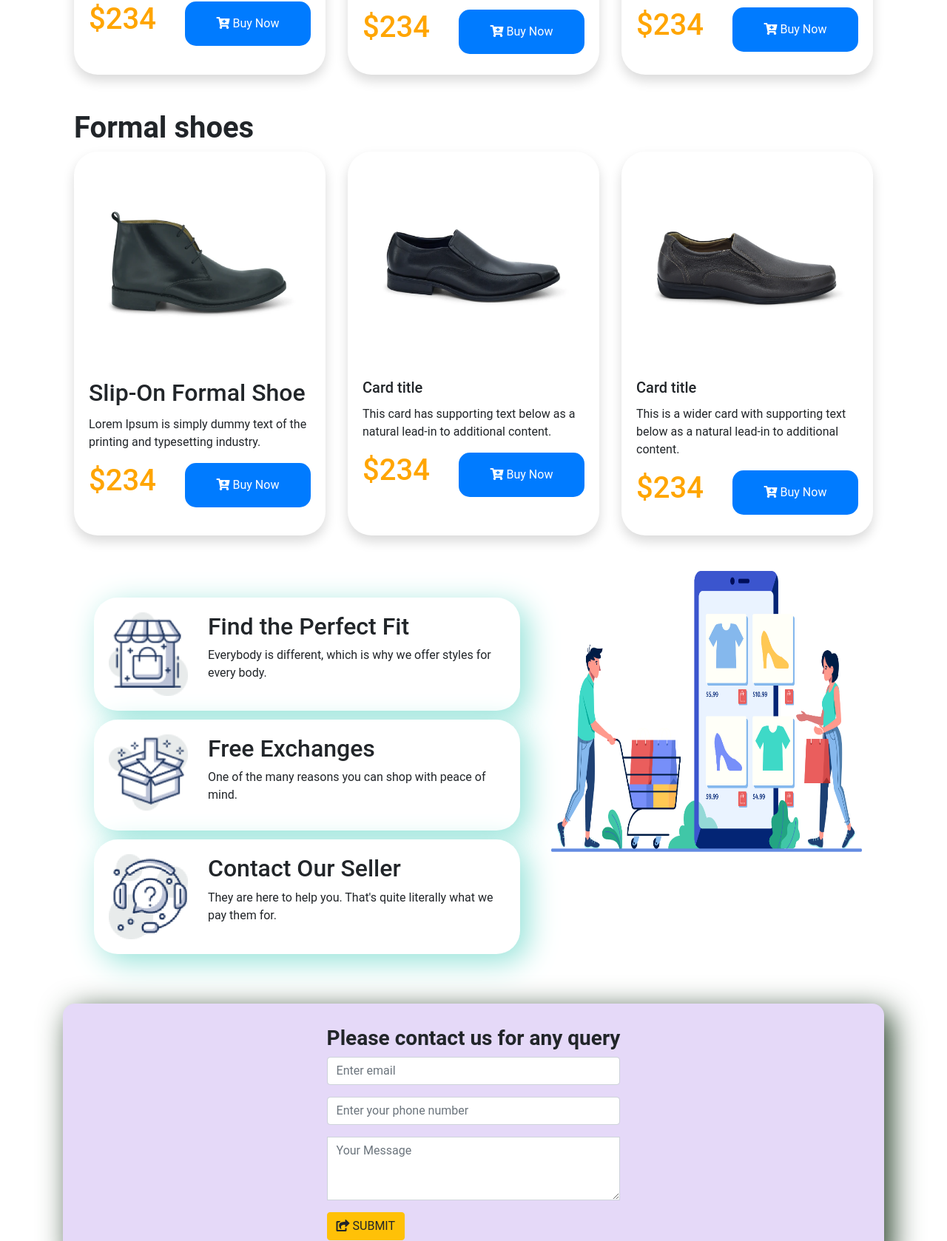
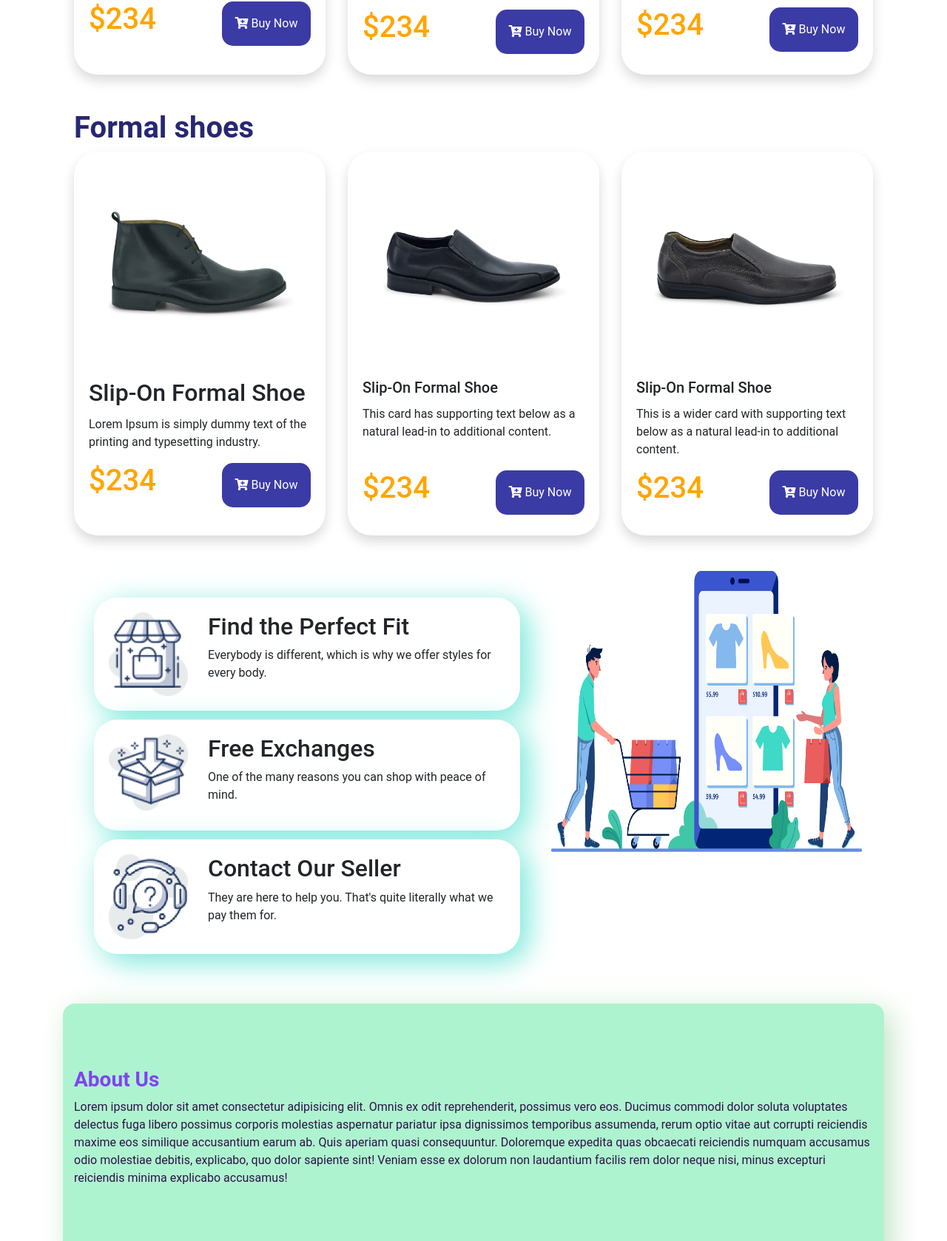
Before and after one commit to iamlaboniraz/Assignment02, a plain HTML site: page index.html in a window 1280 px wide. Shown: the part 1122-2800 px from the top of the page at 74% size. Drawn offline with nearby package versions, Linux system fonts and the light colour scheme.

Commit message:
final work

```diff
--- a/css/style.css
+++ b/css/style.css
@@ -1,6 +1,9 @@
 body{
     font-family: 'Fraunces', serif;
     font-family: 'Roboto', sans-serif;
+}
+h1{
+    color: rgb(39, 39, 114);
 }
 .panda-card{
     border: 0;
@@ -47,15 +50,16 @@ body{
 }
 .carousel-text-left button, .causal-shoe-body button, .formal-shoe-body button{
     color: white;
+    background-color: rgb(59, 59, 165);
     border: 0;
-    width: 170px;
+    width: 120px;
     height: 60px;
     border-radius: 15px;
 }
 .service-categories{
     border: 0;
     border-radius: 2em;
-    box-shadow:  10px 10px 40px rgb(147, 226, 216);
+    box-shadow:  10px 10px 40px rgb(114, 231, 216);
     margin: 2%;
 }
 .service-categories img{
--- a/index.html
+++ b/index.html
@@ -42,7 +42,7 @@
                 <a class="nav-link" href="#shoes">Product</a>
         </span>
             <span class="navbar-text">
-                <a class="nav-link" href="#carouselExampleSlidesOnly">About us</a>
+                <a class="nav-link" href="#about">About us</a>
             </span>
             <span class="navbar-text">
                 <a class="nav-link" href="#subscribe">Contact us</a>
@@ -64,7 +64,7 @@
                   <h2 style="color: rgb(22, 22, 97);"><strong>INFINITY RUN 2</strong> </h2>
                   <p class="card-text">Lorem Ipsum is simply dummy text of the
                     printing and typesetting industry.</p>
-                  <button class="p-3 mb-2 bg-primary text-white"> <i class="fas fa-cart-plus"></i> Buy Now</button>
+                  <button class="p-3 mb-2 text-white"> <i class="fas fa-cart-plus"></i> Buy Now</button>
                   </div>
                 </div>
             </div>
@@ -87,7 +87,7 @@
                       <h5 class="card-title"><strong> Nike Shoe</strong> </h5>
                       <p class="card-text">Lorem ipsum dolor sit amet consectetur adipisicing elit.</p>
                       <h1 class="card-text">$234 </h1>
-                      <button class="p-3 mb-2 bg-primary text-white"> <i class="fas fa-cart-plus"></i> Buy Now</button>
+                      <button class="p-3 mb-2 text-white"> <i class="fas fa-cart-plus"></i> Buy Now</button>
                     </div>
                   </div>
                 </div>
@@ -99,7 +99,7 @@
                       <h5 class="card-title"><strong>Card titleSneakers Skate Shoe</strong></h5>
                       <p class="card-text">Lorem ipsum dolor sit amet consectetur adipisicing elit. </p>
                       <h1 class="card-text">$234 </h1>
-                      <button class="p-3 mb-2 bg-primary text-white"> <i class="fas fa-cart-plus"></i> Buy Now</button>
+                      <button class="p-3 mb-2 text-white"> <i class="fas fa-cart-plus"></i> Buy Now</button>
                     </div>
                   </div>
                 </div>
@@ -111,7 +111,7 @@
                       <h5 class="card-title"><strong>Sneakers Basketball shoe</strong> </h5>
                       <p class="card-text">Lorem ipsum dolor, sit amet consectetur adipisicing elit.</p>
                       <h1 class="card-text">$234 </h1>
-                      <button class="p-3 mb-2 bg-primary text-white"> <i class="fas fa-cart-plus"></i> Buy Now</button>
+                      <button class="p-3 mb-2 text-white"> <i class="fas fa-cart-plus"></i> Buy Now</button>
                     </div>
                   </div>
                 </div>
@@ -130,7 +130,7 @@
                       <p class="card-text">Lorem Ipsum is simply dummy text of the
                         printing and typesetting industry.</p>
                         <h1 class="card-text">$234 </h1>
-                        <button class="p-3 mb-2 bg-primary text-white"> <i class="fas fa-cart-plus"></i> Buy Now</button>
+                        <button class="p-3 mb-2 text-white"> <i class="fas fa-cart-plus"></i> Buy Now</button>
 
                     </div>
 
@@ -140,10 +140,11 @@
                   <div class="formal-single-shoe card h-100 shadow">
                     <img src="images/Photos/Rectangle 38.png" class="card-img-top" alt="...">
                     <div class="formal-shoe-body card-body">
-                      <h5 class="card-title">Card title</h5>
+                      <h5 class="card-title">Slip-On Formal Shoe</h5>
                       <p class="card-text">This card has supporting text below as a natural lead-in to additional content.</p>
+                      <br>
                       <h1 class="card-text">$234 </h1>
-                      <button class="p-3 mb-2 bg-primary text-white"> <i class="fas fa-cart-plus"></i> Buy Now</button>
+                      <button class="p-3 mb-2 text-white"> <i class="fas fa-cart-plus"></i> Buy Now</button>
                     </div>
 
                   </div>
@@ -152,11 +153,11 @@
                   <div class="formal-single-shoe card h-100 shadow">
                     <img src="images/Photos/Rectangle 39.png" class="card-img-top" alt="...">
                     <div class="formal-shoe-body card-body">
-                      <h5 class="card-title">Card title</h5>
+                      <h5 class="card-title">Slip-On Formal Shoe</h5>
                       <p class="card-text">This is a wider card with supporting text below as
                         a natural lead-in to additional content. </p>
                       <h1 class="card-text">$234 </h1>
-                      <button class="p-3 mb-2 bg-primary text-white"> <i class="fas fa-cart-plus"></i> Buy Now</button>
+                      <button class="p-3 mb-2 text-white"> <i class="fas fa-cart-plus"></i> Buy Now</button>
                     </div>
 
                   </div>
@@ -215,8 +216,17 @@
               </div>
             </div>
         </section>
+
+         <!-- About Us -->
+         <section id="about" style="height: 350px;border-radius: 1em;box-shadow:  10px 10px 40px rgb(192, 228, 195); background-color: rgb(174, 243, 208);" class="container mt-5 d-flex align-items-center justify-content-center">
+          <div>
+            <h3 style="color: rgb(128, 67, 241);"><strong>About Us</strong></h3>
+            <p style="color: rgb(46, 18, 71);">Lorem ipsum dolor sit amet consectetur adipisicing elit. Omnis ex odit reprehenderit, possimus vero eos. Ducimus commodi dolor soluta voluptates delectus fuga libero possimus corporis molestias aspernatur pariatur ipsa dignissimos temporibus assumenda, rerum optio vitae aut corrupti reiciendis maxime eos similique accusantium earum ab. Quis aperiam quasi consequuntur. Doloremque expedita quas obcaecati reiciendis numquam accusamus odio molestiae debitis, explicabo, quo dolor sapiente sint! Veniam esse ex dolorum non laudantium facilis rem dolor neque nisi, minus excepturi reiciendis minima explicabo accusamus!</p>
+           </div>
+
+  </section>
         <!-- contact section -->
-        <section id="subscribe" style="height: 350px;border-radius: 1em;box-shadow:  10px 10px 40px rgb(40, 66, 42); background-color: rgb(229, 217, 248);" class="container mt-5 d-flex align-items-center justify-content-center">
+        <section id="subscribe" style="height: 350px;border-radius: 1em;box-shadow:  10px 10px 40px rgb(66, 114, 70); background-color: rgb(239, 235, 245);" class="container mt-5 d-flex align-items-center justify-content-center">
           <div>
             <h3><strong>Please contact us for any query</strong></h3>
             <div class="form-group">
@@ -232,7 +242,7 @@
 
               <textarea class="form-control rounded-0" id="exampleFormControlTextarea2" rows="3" placeholder="Your Message"></textarea>
             </div>
-            <button class="btn btn-warning"><i class="fas fa-share-square"></i> SUBMIT</button>
+            <button  style="box-shadow:  10px 10px 40px rgb(204, 99, 148);" class="btn btn-warning"><i class="fas fa-share-square"></i> SUBMIT</button>
           </div>
            </div>
 
@@ -240,9 +250,13 @@
     </main>
 
 <div class="container">
-  <footer style="height: 100px;" class="footer container mt-5 d-flex align-items-center justify-content-center">
+  <footer style="height: 200px;" class="footer container mt-5 d-flex align-items-center justify-content-center">
     <div>
-      <h4 style="color: rgb(25, 25, 97);">Register for free <button  class="btn btn-primary"><i class="fas fa-sign-in-alt"></i> SIGN UP</button></h4>
+      <h3 style="color: rgb(18, 18, 88);">Register for free <button style="box-shadow:  10px 10px 40px rgb(160, 57, 105);"  class="btn btn-primary">
+        <i class="fas fa-sign-in-alt"></i> SIGN UP</button>
+      </h3>
+
+      <br>
       <p style="color: red;">@ Tahiya Jahan Laboni, all rights reserved.</p>
     </div>
      </div>
```
